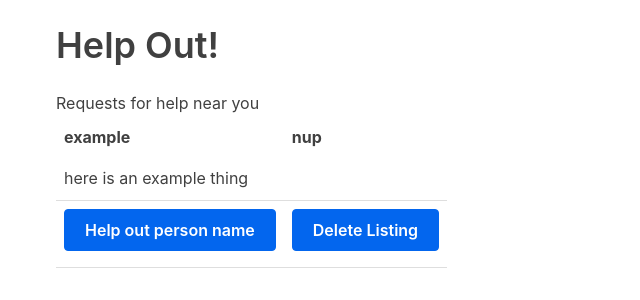
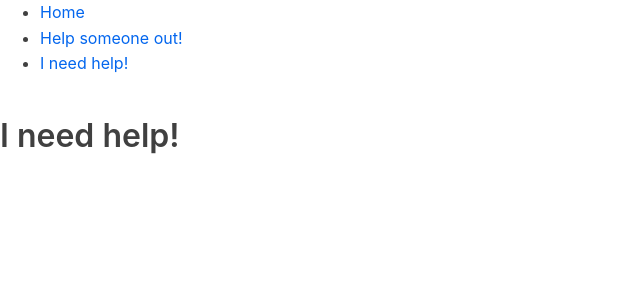
Before and after one commit to andybui01/HelpOut, a React (Create React App) app in the folder frontend/: page /reachout in a window 1280 px wide. Shown: the top 300 px of the page, without its empty margins (0-640 px from the left). Built offline with nearby package versions, Linux system fonts and the light colour scheme.

Commit message:
Volunteer page should function now, adding working App.js

```diff
--- a/frontend/src/App.js
+++ b/frontend/src/App.js
@@ -1,35 +1,49 @@
-import React, {Component} from 'react'
-import ListView from './ListView'
+import React from "react"
+import {BrowserRouter as Router,
+    Switch,
+    Route,
+    Link,
+} from "react-router-dom";
 
-class App extends Component{
-    state = {
-        listings: [ // Loading into this json list will load onto the listings view.
-        {
-            title: 'example',
-            desc: 'here is an example thing ',
-            generalLocation: 'nup'
-        },
-        ],
-    }
+import Volunteer from './Volunteer'
 
-    adminRemoveListing = (index) => {
-        const {listings} = this.state
+export default function App(){
+    return (
+        <Router>
+            <div>
+                <nav>
+                    <ul>
+                        <li>
+                            <Link to="/">Home</Link>
+                        </li>
+                        <li>
+                            <Link to="/volunteer">Help someone out!</Link>
+                        </li>
+                        <li>
+                            <Link to="/reachout">I need help!</Link>
+                        </li>
+                    </ul>
+                </nav>
+            <Switch>
+                <Route path="/volunteer">
+                    <Volunteer />
+                </Route>
+                <Route path="/reachout">
+                    <ReachOut />
+                </Route>
+                <Route path="/">
+                    <Home />
+                </Route>
+            </Switch>
+        </div>
+        </Router>
+    );
+}
 
-        this.setState({
-            listings: listings.filter((listing, i)=>{
-                return i !== index
-            })
-        })
-    }
-    render() {
-        const {listings} = this.state
+function Home() {
+    return <h2>Home</h2>;
+}
 
-        return (
-            <div className="container">
-                <h1> Help Out! </h1>
-                <ListView listings={listings} adminRemoveListing={this.adminRemoveListing}/>
-            </div>
-        )
-    }
+function ReachOut() {
+    return <h2>I need help!</h2>;
 }
-export default App
--- /dev/null
+++ b/frontend/src/Volunteer.js
@@ -0,0 +1,45 @@
+import React, {Component} from 'react'
+import ListView from './ListView'
+
+async function getListings (number, suburb){
+    const axios = require('axios')
+    const response = await axios.get("/listings", {params: {num:number, suburb:suburb}})
+    console.log(response)
+    return response
+}
+
+class Volunteer extends Component{
+    //listings = getListings(10, 'Kensington')
+
+    state = {
+        listings://getListings(10,'Kensignton') [ // Loading into this json list will load onto the listings view.
+        [
+        {
+            title: 'example',
+            desc: 'here is an example thing ',
+            generalLocation: 'nup'
+        },
+        ],
+    }
+
+    adminRemoveListing = (index) => {
+        const {listings} = this.state
+
+        this.setState({
+            listings: listings.filter((listing, i)=>{
+                return i !== index
+            })
+        })
+    }
+    render() {
+        const {listings} = this.state
+
+        return (
+            <div className="container">
+                <h1> Help Out! </h1>
+                <ListView listings={listings} adminRemoveListing={this.adminRemoveListing}/>
+            </div>
+        )
+    }
+}
+export default Volunteer
```
Also changed, not shown: frontend/src/backup_App.js (added, +35 -0 lines).
